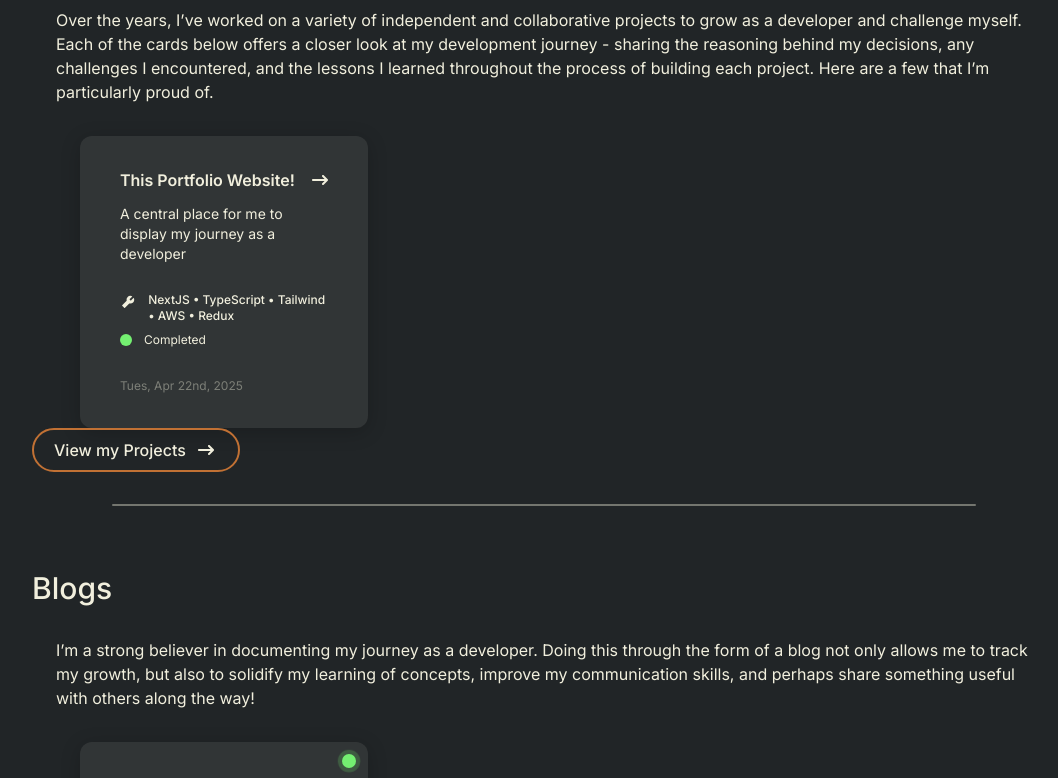
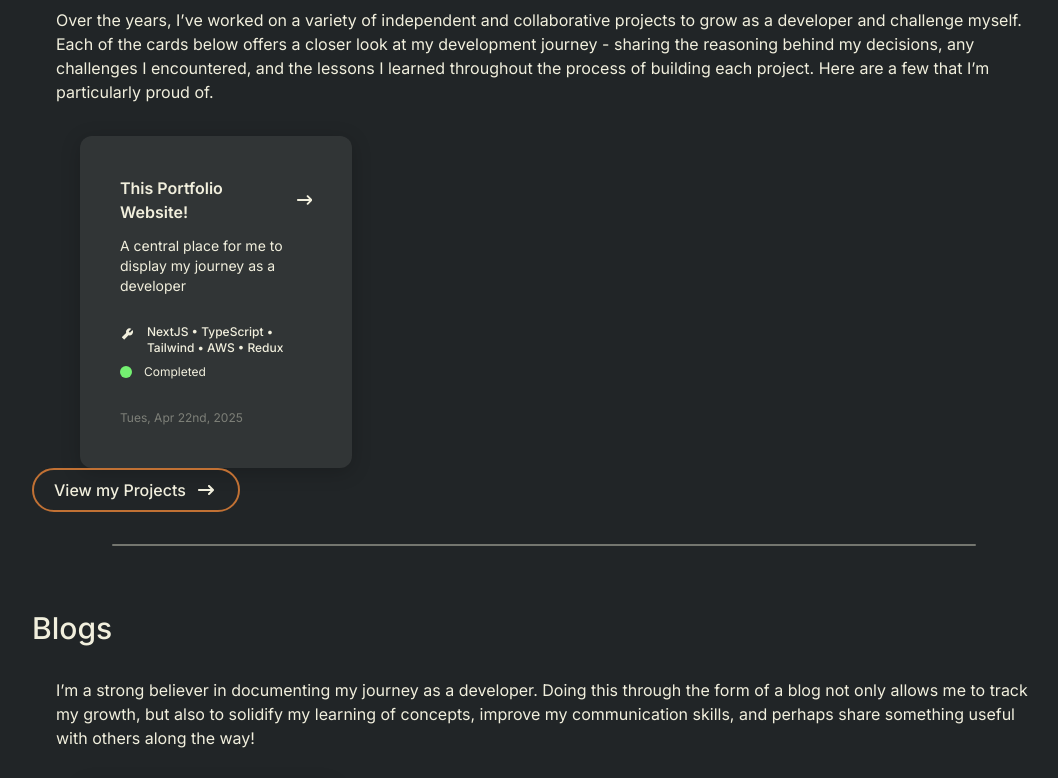
Before and after one commit to kevinf58/portfolio, a Next.js app: page / in a window 1280 px wide. Shown: the part 1540-2318 px from the top of the page, without its empty margins (96-1154 px from the left). Built offline with nearby package versions, Linux system fonts and the light colour scheme.

Commit message:
css updates + initial styles for card component

```diff
--- a/src/app/page.tsx
+++ b/src/app/page.tsx
@@ -55,7 +55,7 @@ export default function Home() {
         {currDeviceSize !== 'sm' && currDeviceSize !== 'md' && <Socials />}
         <ScrollDown />
       </section>
-      <div className='w-full sm:px-32 px-6 py-32 bg-black shadow-primary' id='scroll'>
+      <section className='w-full sm:px-32 px-6 py-32 bg-black shadow-primary' id='scroll'>
         <div className='max-w-7xl mx-auto'>
           <Awards />
           <Divider />
@@ -67,7 +67,7 @@ export default function Home() {
           <Divider />
           <Interests />
         </div>
-      </div>
+      </section>
       {/* <section className='h-screen w-full bg-green-300' /> */}
     </>
   );
--- a/src/components/Awards.tsx
+++ b/src/components/Awards.tsx
@@ -6,7 +6,7 @@ const Awards = () => {
     <>
       <h1 className='text-3xl font-medium lg:text-start text-center'>Awards</h1>
       <div className='flex flex-wrap justify-center gap-10 mt-10'>
-        <Card>
+        <Card cardType='award'>
           <div className='h-full flex'>
             <BiAward size={70} className='my-auto mr-6 text-primary' />
             <div className='flex flex-col w-48'>
@@ -18,7 +18,7 @@ const Awards = () => {
             </div>
           </div>
         </Card>
-        <Card>
+        <Card cardType='award'>
           <div className='h-full flex'>
             <BiAward size={70} className='my-auto mr-6 text-primary' />
             <div className='flex flex-col w-48'>
@@ -30,7 +30,7 @@ const Awards = () => {
             </div>
           </div>
         </Card>
-        <Card>
+        <Card cardType='award'>
           <div className='h-full flex'>
             <BiAward size={70} className='my-auto mr-6 text-primary' />
             <div className='flex flex-col w-48'>
--- a/src/components/Blogs.tsx
+++ b/src/components/Blogs.tsx
@@ -15,7 +15,7 @@ const Blogs = () => {
         </p>
       </div>
       <div className='w-full flex sm:px-12 sm:justify-start justify-center gap-6'>
-        <Card cardType='blogs'>
+        <Card cardType='blog'>
           <div className='p-4'>
             <div className='flex justify-between items-center'>
               <span className='font-semibold'>My Journal #28</span>
--- a/src/components/Projects.tsx
+++ b/src/components/Projects.tsx
@@ -18,10 +18,10 @@ const Projects = () => {
         </p>
       </div>
       <div className='w-full flex sm:px-12 sm:justify-start justify-center gap-6'>
-        <Card cardType='projects'>
+        <Card cardType='project'>
           <div className='p-4'>
             <div className='flex justify-between items-center'>
-              <span className='font-semibold'>This Portfolio Website!</span> <FaArrowRightLong />
+              <span className='font-semibold mr-2'>This Portfolio Website!</span> <FaArrowRightLong />
             </div>
             <div className='mt-3 mb-7 text-sm'>
               A central place for me to display my journey as a developer
--- a/src/components/Socials.tsx
+++ b/src/components/Socials.tsx
@@ -4,7 +4,7 @@ import { IoIosMail } from 'react-icons/io';
 
 const Socials = () => {
   return (
-    <section className='fixed -right-18 flex flex-col gap-2.5 p-1.5 lg:hover:-translate-x-18 transition-transform duration-200 ease-out bg-white border-l-2 border-y-2 border-primary text-black font-bold'>
+    <div className='fixed -right-18 flex flex-col gap-2.5 p-1.5 lg:hover:-translate-x-18 transition-transform duration-200 ease-out bg-white border-l-2 border-y-2 border-primary text-black font-bold'>
       <a
         className='flex items-center gap-1.5'
         href='https://www.linkedin.com/in/kfengg/'
@@ -27,7 +27,7 @@ const Socials = () => {
         <IoIosMail className='text-black text-2xl' />
         <span>Email</span>
       </a>
-    </section>
+    </div>
   );
 };
 
--- a/src/components/Technologies.tsx
+++ b/src/components/Technologies.tsx
@@ -8,67 +8,67 @@ const Technologies = () => {
     <>
       <h1 className='text-3xl font-medium lg:text-start text-center'>Technologies</h1>
       <div className='flex flex-wrap gap-4 mt-8 mx-6'>
-        <Card className='w-fit !px-4.5 !py-1.5 flex items-center text-sm font-medium gap-1.5'>
+        <Card cardType='technology'>
           <>
             <FaReact className='text-[#30A2FF]' />
             React
           </>
         </Card>
-        <Card className='w-fit !px-4.5 !py-1.5 flex items-center text-sm font-medium gap-1.5'>
+        <Card cardType='technology'>
           <>
             <SiTypescript className='text-[#3178C6] bg-white rounded-xs' />
             TypeScript
           </>
         </Card>
-        <Card className='w-fit !px-4.5 !py-1.5 flex items-center text-sm font-medium gap-1.5'>
+        <Card cardType='technology'>
           <>
             <SiJavascript className='text-[#FFDF00] bg-black' />
             TypeScript
           </>
         </Card>
-        <Card className='w-fit !px-4.5 !py-1.5 flex items-center text-sm font-medium gap-1.5'>
+        <Card cardType='technology'>
           <>
             <FaPython className='text-[#336D9C]' />
             Python
           </>
         </Card>
-        <Card className='w-fit !px-4.5 !py-1.5 flex items-center text-sm font-medium gap-1.5'>
+        <Card cardType='technology'>
           <>
             <FaHtml5 className='text-[#FC490B]' />
             HTML
           </>
         </Card>
-        <Card className='w-fit !px-4.5 !py-1.5 flex items-center text-sm font-medium gap-1.5'>
+        <Card cardType='technology'>
           <>
             <FaCss3Alt className='text-[#2196F3]' />
             CSS
           </>
         </Card>
-        <Card className='w-fit !px-4.5 !py-1.5 flex items-center text-sm font-medium gap-1.5'>
+        <Card cardType='technology'>
           <>
             <SiTailwindcss className='text-[#38BDF9]' />
             Tailwind CSS
           </>
         </Card>
-        <Card className='w-fit !px-4.5 !py-1.5 flex items-center text-sm font-medium gap-1.5'>
+        <Card cardType='technology'>
           <>
             <FaDatabase className='text-white' />
             SQL
           </>
         </Card>
-        <Card className='w-fit !px-4.5 !py-1.5 flex items-center text-sm font-medium gap-1.5'>
+        <Card cardType='technology'>
           <>
             <RiNextjsFill className='text-[#161416]' />
             Next.JS
           </>
         </Card>
-        <Card className='w-fit !px-4.5 !py-1.5 flex items-center text-sm font-medium gap-1.5'>
+        <Card cardType='technology'>
           <>
             <FaGitAlt className='text-[#F2645A]' />
             Git
           </>
         </Card>
-        <Card className='w-fit !px-4.5 !py-1.5 flex items-center text-sm font-medium gap-1.5'>
+        <Card cardType='technology'>
           <>
             <FaJava className='text-[#DE8E2F]' />
             Java
--- a/src/components/common/Card.tsx
+++ b/src/components/common/Card.tsx
@@ -1,12 +1,21 @@
 import { CardProps } from '@/types/CardProps';
 
 const Card = (props: CardProps) => {
-
+  /**
+   * do something like this when applying conditional styles for 2+ conditions
+   * from now in instead of the garbage a ? '' : b ? '' : c ? '' ...
+   */
+  const cardStyles = {
+    project: 'w-68 p-6',
+    blog: 'w-64 p-6',
+    award: 'w-76 px-6 py-4',
+    technology: 'w-fit px-4.5 py-1.5 flex items-center text-sm font-medium gap-1.5',
+  };
 
   return (
     <div
       className={`relative bg-white/8 rounded-xl shadow-primary ${props.className} ${
-        props.cardType === 'projects' ? 'w-72 px-6 py-4' : 'w-72 px-6 py-4'
+        cardStyles[props.cardType]
       }`}
     >
       {props.children}
--- a/src/hooks/useBreakpoint.ts
+++ b/src/hooks/useBreakpoint.ts
@@ -5,7 +5,7 @@ import { useEffect, useState } from 'react';
  *
  * @returns the size of the current screen (like sm, lg, xl, etc...)
  */
-export const useBreakpoint = () => {
+export const useBreakpoint = (): string => {
   const [breakpoint, setBreakpoint] = useState<keyof Breakpoints>('2xl');
 
   useEffect(() => {
--- a/src/hooks/useScrollFollow.ts
+++ b/src/hooks/useScrollFollow.ts
@@ -11,6 +11,7 @@ export function useScrollFollow(ref: React.RefObject<HTMLElement | null>, offset
   const tailwindUnits = offset * 0.25;
 
   useEffect(() => {
+
     const transform = () => {
       const y = Math.max(tailwindUnits - window.scrollY / 16, 0);
       if (ref.current) {
--- a/src/hooks/useScrollProgress.ts
+++ b/src/hooks/useScrollProgress.ts
@@ -7,6 +7,7 @@ import { useEffect, useState } from 'react';
 export const useScrollProgress = (): number => {
   const [scrollProgress, setScrollProgress] = useState(0);
 
+  useEffect(() => {
     const updateScrollProgress = () => {
       const top = window.scrollY;
       const pageHeight = document.body.scrollHeight - window.innerHeight;
@@ -15,7 +16,8 @@ export const useScrollProgress = (): number => {
       setScrollProgress(scrollProgress);
     };
 
-  useEffect(() => {
+    updateScrollProgress();
+
     window.addEventListener('scroll', updateScrollProgress);
     return () => window.removeEventListener('scroll', updateScrollProgress);
   }, []);
--- a/src/types/CardProps.ts
+++ b/src/types/CardProps.ts
@@ -1,5 +1,5 @@
 export type CardProps = {
   children: React.ReactNode;
   className?: string;
-  cardType: 'projects' | 'blogs';
+  cardType: 'project' | 'blog' | 'award' | 'technology';
 };
```
Lines whose indentation alone changed are shown as unchanged.
